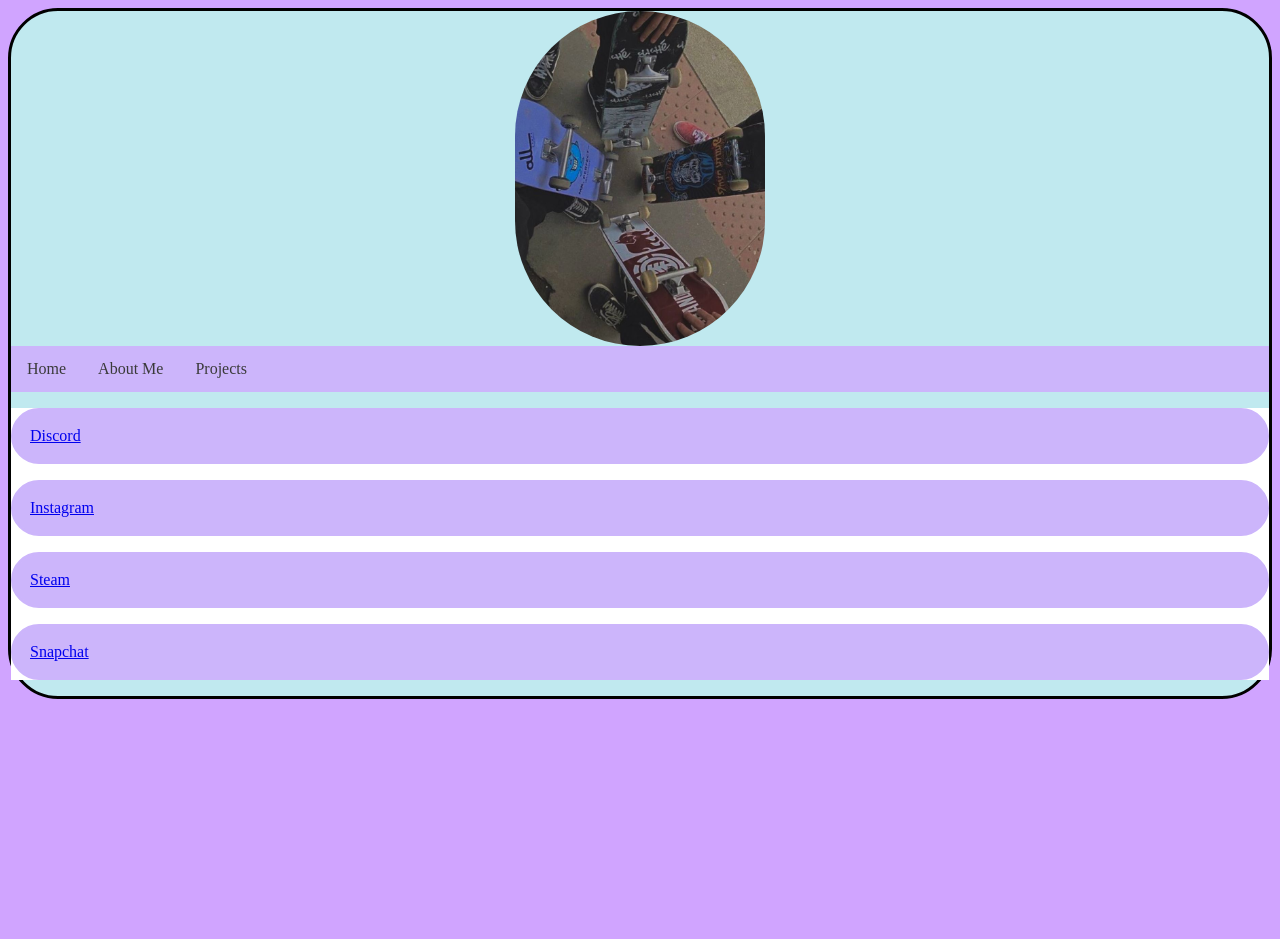
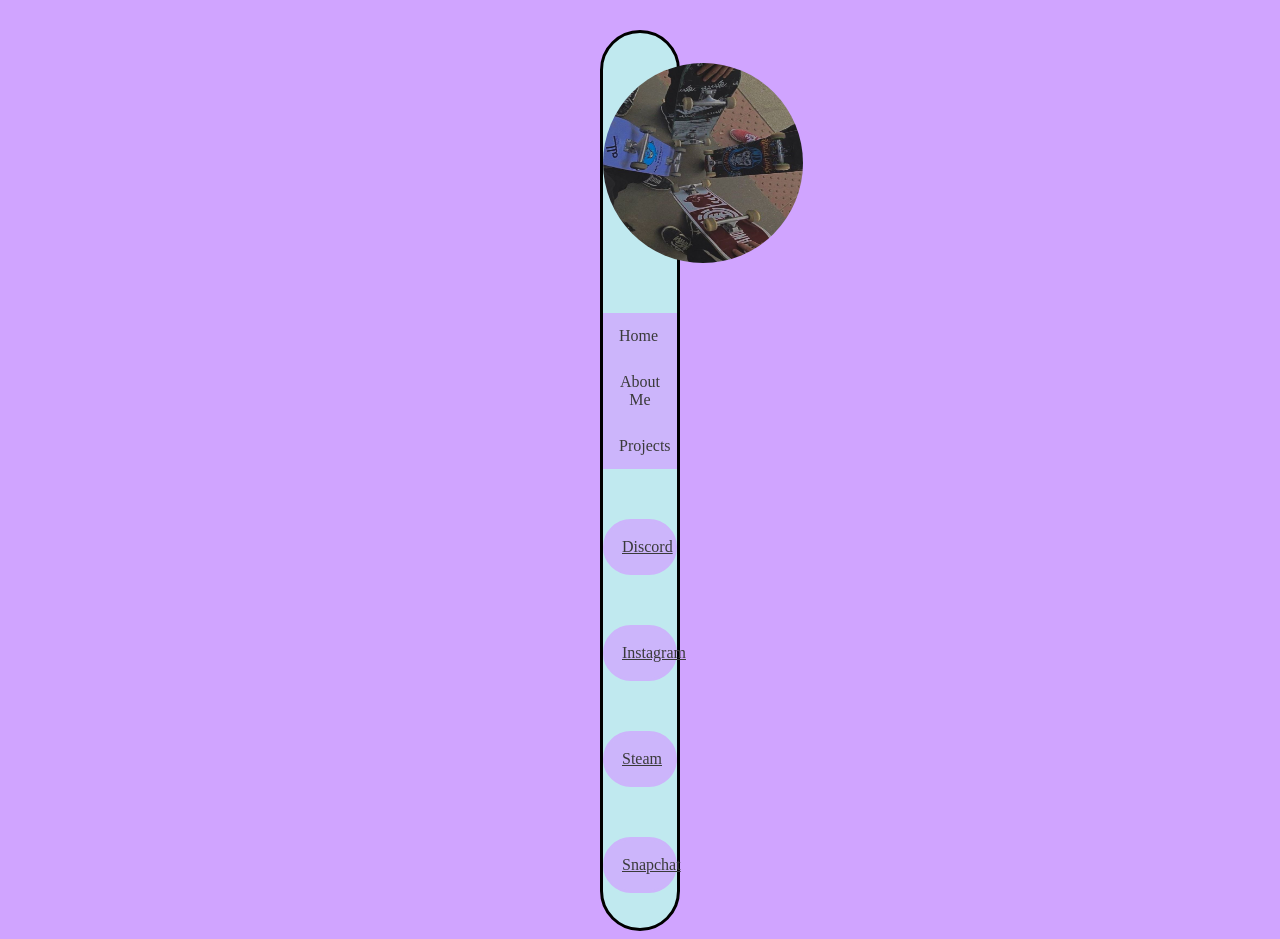
Before and after one commit to p0enix01/p0enix01.github.io, a plain HTML site: page index.html in a window 1280 px wide. Before the commit the page ends 800 px from the top, so only its background shows below. Drawn offline with Linux system fonts and the light colour scheme.

Commit message:
Update Harry.css

```diff
--- a/Harry.css
+++ b/Harry.css
@@ -1,23 +1,30 @@
 html {
     background-color: #d0a4ff;
+/*    background-image: url("/home/cameron/Music/Nothing to see here this is a very safe nothing to see just look somewhere else not suspitious definatly not loads of hentia and drugs and hacker stuff/Pepe/Cactus Pepe.gif");*/
 }
 
 
 body {
     border-style: solid;
     border-radius: 50px;
+    margin-top: 30px;
+    margin-left: 600px;
+    margin-right: 600px;
 
     background-color: #c0e9ef;
 }
 
 
 .profile img {
-    border-radius: 500px;
-    width: 250px;
+    border-radius: 50%;
+    height: 200px;
+    width: 200px;
 
     display: block;
     margin-left: auto;
     margin-right: auto;
+    margin-bottom: 50px;
+    margin-top: 30px;
 }
 
 
@@ -31,6 +38,7 @@ body {
     color: #3a3a3a;
     text-align: center;
     padding: 14px 16px;
+
     text-decoration: none;
     font-size: 16px;
 }
@@ -42,20 +50,30 @@ body {
 
 
 .socialLinks {
-    background-color: #ffffff;
+    background-color: #c0e9ef;
+    border-radius: 75px;
 }
 
 .socialLinks a {
     display: block;
     padding: 16px;
+    color: #3a3a3a;
 
     border-style: solid;
     border-radius: 75px;
     border-color: #CCB5FB;
     border-spacing: 8px;
 
+    display: block;
+    margin-left: auto;
+    margin-right: auto;
+    margin-top: 50px;
+    margin-bottom: 35px;
+
     background-color: #CCB5FB;
- }
+
+    text-align: center;
+}
 
 .socialLinks a:hover {
     background-color: #BBA4EA;
```
